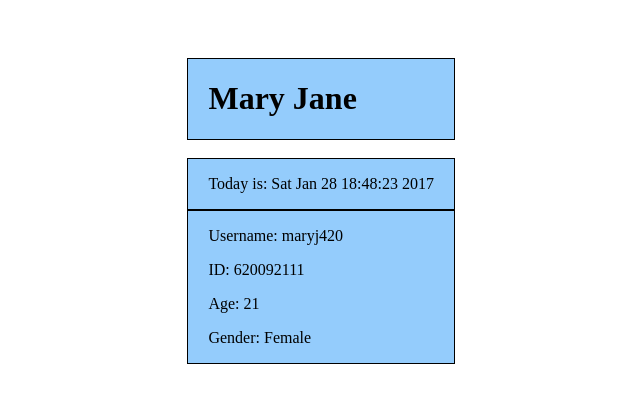
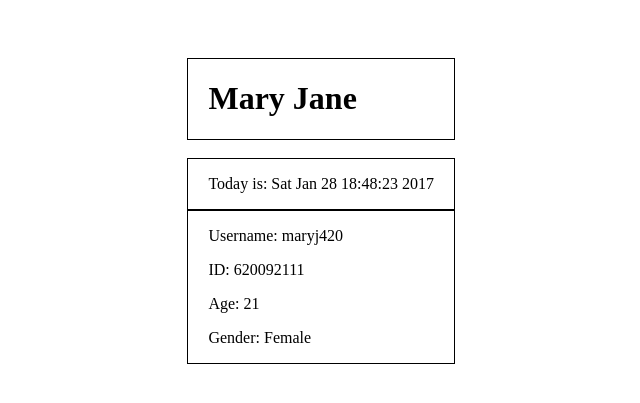
Before and after one commit to RishiR620092111/info3180-lab2, a Flask app: page /profile in a window 1280 px wide. Shown: the top 403 px of the page, without its empty margins (347-987 px from the left). Run offline with Flask 2, Linux system fonts and the light colour scheme.

Commit message:
my fake profile

```diff
--- a/app/static/css/profile.css
+++ b/app/static/css/profile.css
@@ -1,5 +1,6 @@
 body {
   padding-top: 50px;
+  color: black;
 }
 
 .profile {
@@ -10,6 +11,6 @@ body {
 
 .box {
   border: 1px solid black;
-  background: #94ccfc;
+  background: white;
   padding: 0 20px 0 20px;
 }
```
